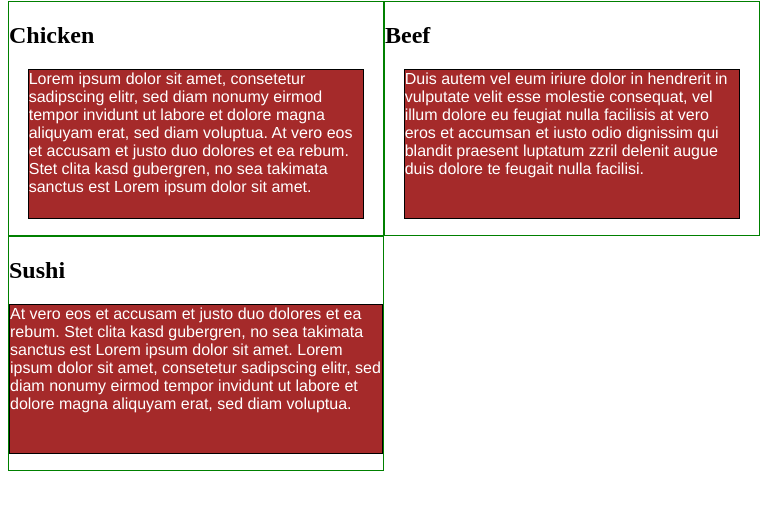
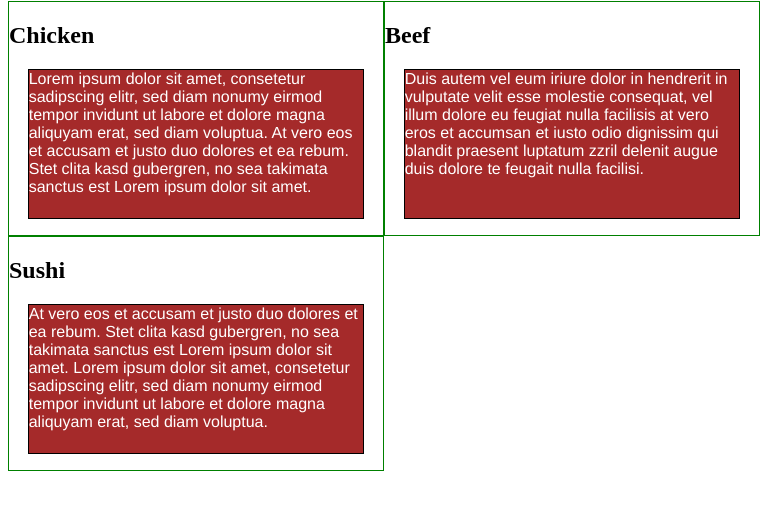
Before and after one commit to alina1911/Assignment-1, a plain HTML site: page module2-solution/index.html in a window 768 px wide. Shown: the part 72-582 px from the top of the page. Drawn offline with Linux system fonts and the light colour scheme.

Commit message:
Small addition

```diff
--- a/module2-solution/index.html
+++ b/module2-solution/index.html
@@ -78,11 +78,6 @@ p {
 /********** Medium devices only **********/
 
 @media (min-width: 768px) and (max-width: 991px) {
-  #p3 {
-    width: 100%;
-  height: 150px;
-  }
-}
   .col-md-1, .col-md-2, .col-md-3, .col-md-4, .col-md-5, .col-md-6, .col-md-7, .col-md-8, .col-md-9, .col-md-10, .col-md-11, .col-md-12 {
     float: left;
     border: 1px solid green;
```
